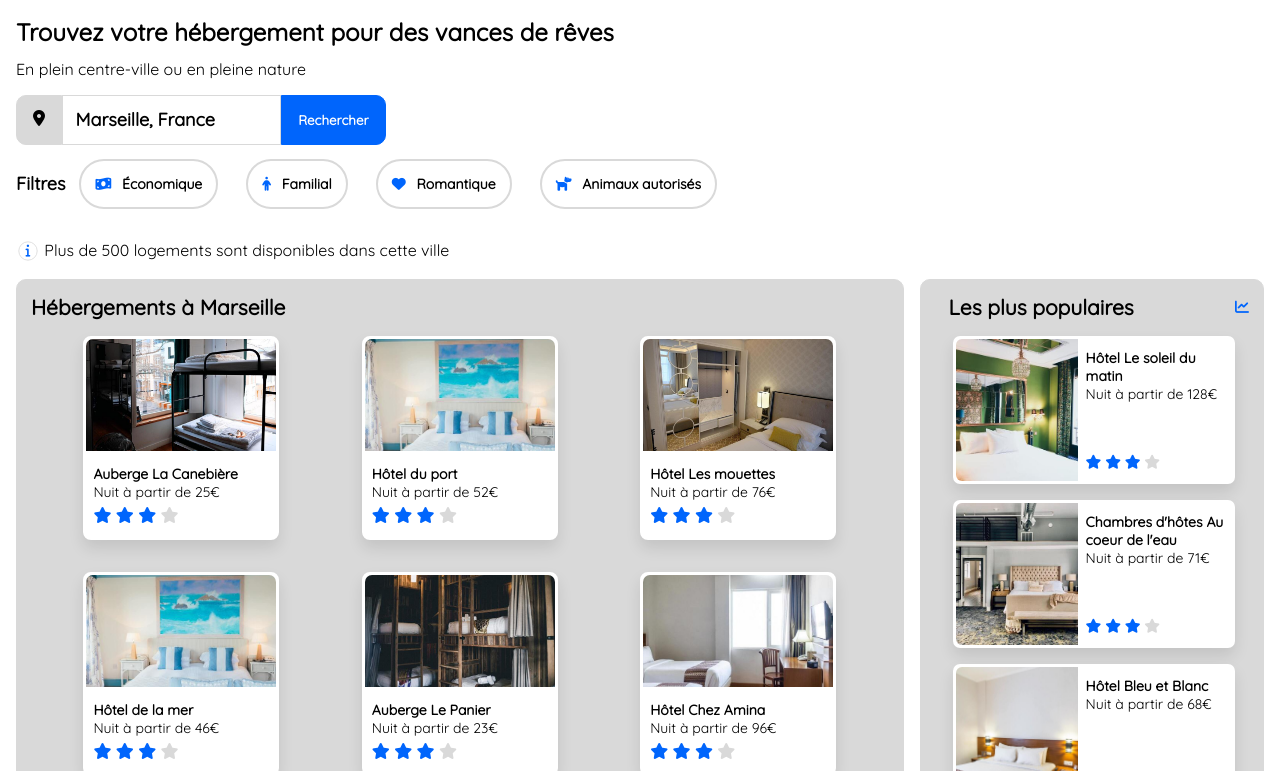
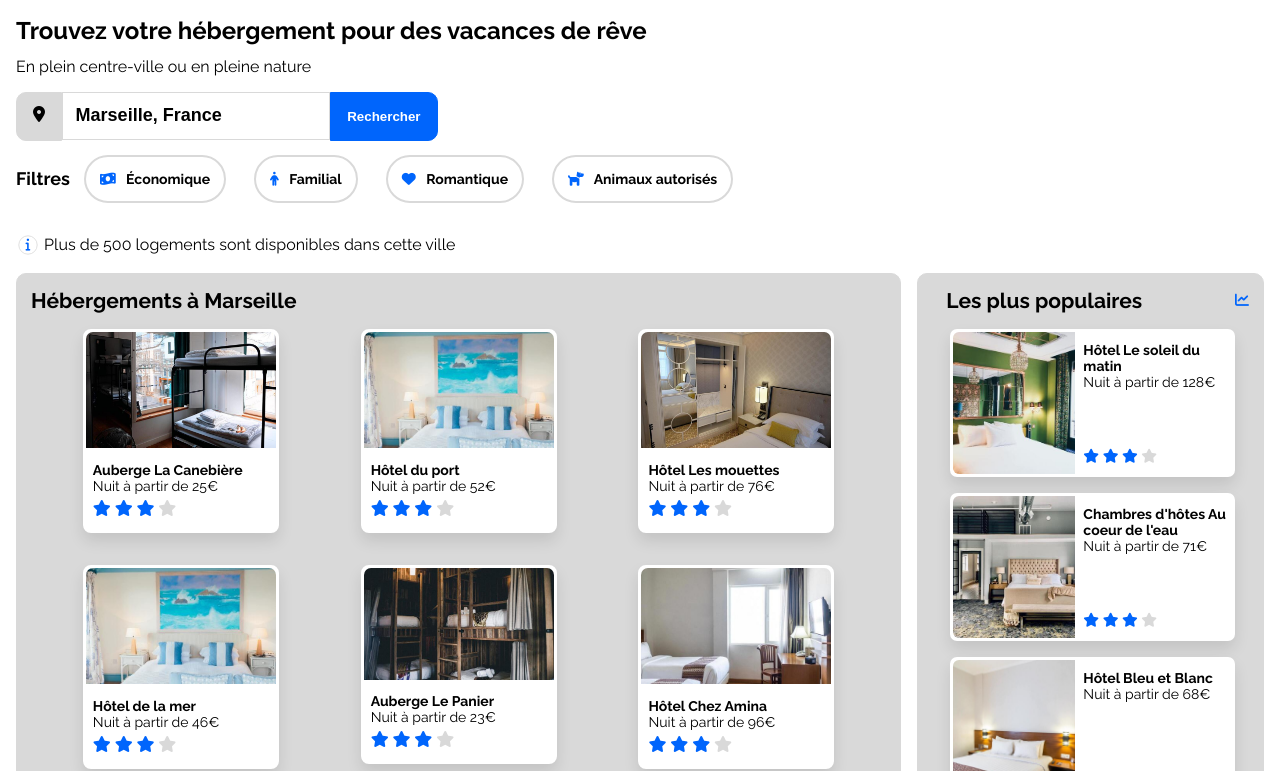
Before and after one commit to qbuxman/booki, a plain HTML site: page index.html in a window 1280 px wide. Shown: the part 86-857 px from the top of the page. Drawn offline with Linux system fonts and the light colour scheme.

Commit message:
fix police

```diff
--- a/css/style.css
+++ b/css/style.css
@@ -6,7 +6,7 @@
 }
 
 body {
-  font-family: "Quicksand", sans-serif;
+  font-family: "Raleway", sans-serif;
   margin: 0;
 }
 
--- a/index.html
+++ b/index.html
@@ -6,12 +6,9 @@
     <meta name="viewport" content="width=device-width, initial-scale=1.0" />
     <title>Booki</title>
     <link rel="shortcut icon" href="images/logo/Booki.png" />
-    <link rel="preconnect" href="https://fonts.googleapis.com" />
-    <link rel="preconnect" href="https://fonts.gstatic.com" crossorigin />
-    <link
-      href="https://fonts.googleapis.com/css2?family=Quicksand&display=swap"
-      rel="stylesheet"
-    />
+    <link rel="preconnect" href="https://fonts.googleapis.com">
+    <link rel="preconnect" href="https://fonts.gstatic.com" crossorigin>
+    <link href="https://fonts.googleapis.com/css2?family=Raleway:wght@400;700;900&display=swap" rel="stylesheet">
     <link rel="stylesheet" href="css/style.css" />
     <script
       src="https://kit.fontawesome.com/6008896aae.js"
@@ -35,7 +32,7 @@
     </header>
     <main>
       <section class="search">
-        <h1>Trouvez votre hébergement pour des vances de rêves</h1>
+        <h1>Trouvez votre hébergement pour des vacances de rêve</h1>
         <p>En plein centre-ville ou en pleine nature</p>
         <form action="/">
           <div class="form-search">
```
